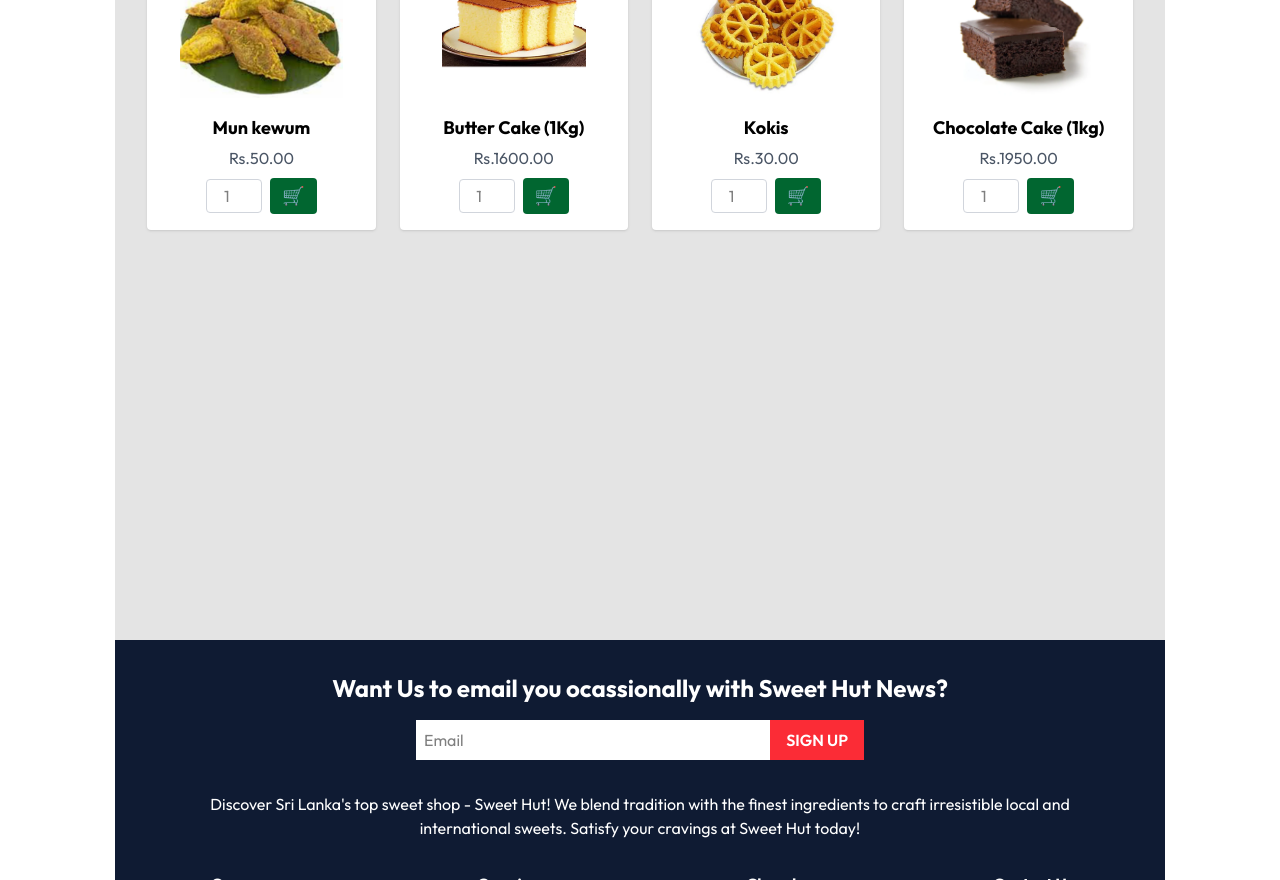
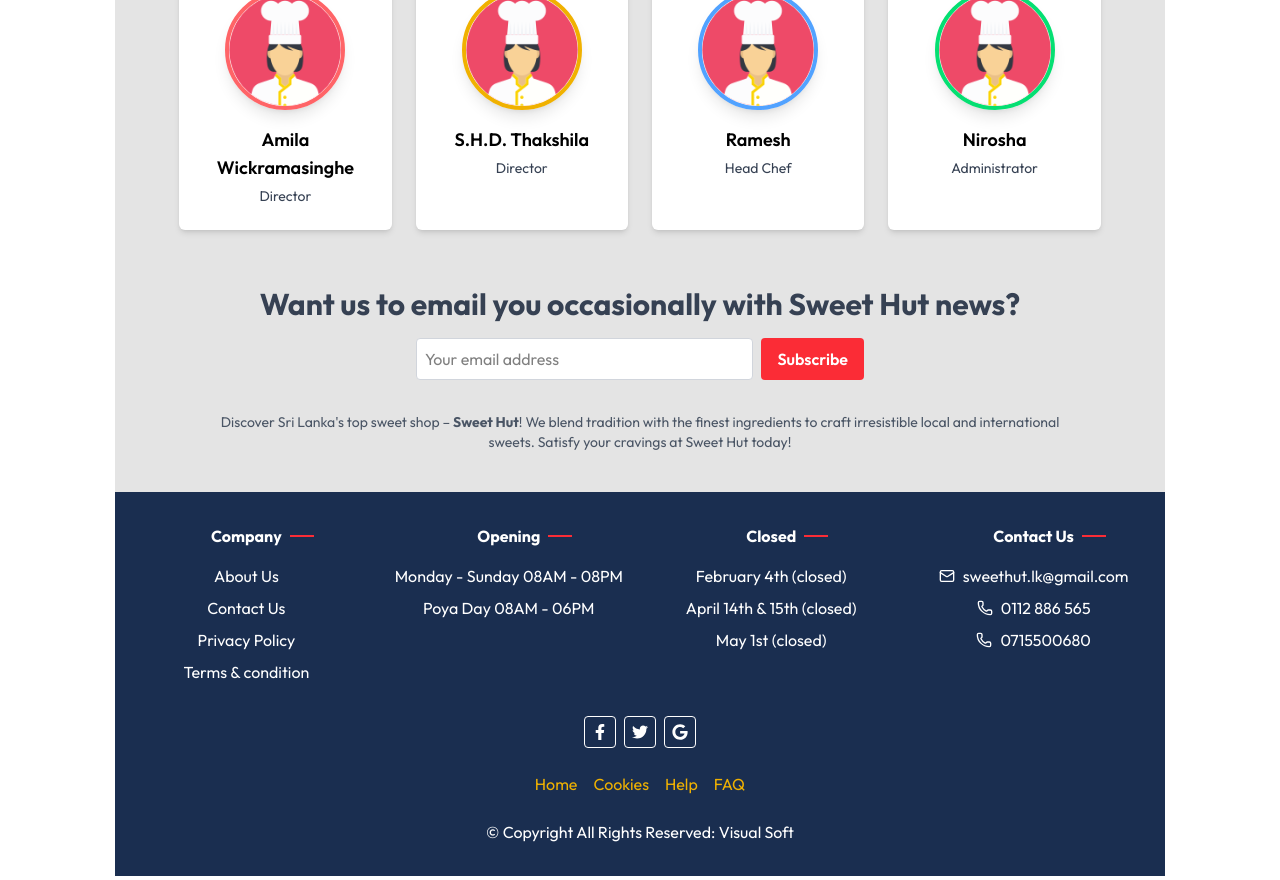
Before and after one commit to sahanharshajith/Sweet-Shop, a React (Vite) app in the folder frontend/: page / in a window 1280 px wide. Shown: the part 1920-2800 px from the top of the page. Built offline with nearby package versions, Linux system fonts and the light colour scheme.

Commit message:
feat: Update BestSeller section styling, refactor Footer component, and add SubscribeBox for email subscriptions

```diff
--- a/frontend/src/components/BestSeller.jsx
+++ b/frontend/src/components/BestSeller.jsx
@@ -38,7 +38,7 @@ const BestSeller = () => {
   };
 
   return (
-    <section className="p-8 bg-[#e4e4e4] min-h-screen">
+    <section className="pt-8 pb-12 px-8 bg-[#e4e4e4]">
       <Toaster position="top-right" toastOptions={{ duration: 2500 }} />
 
       <div className="flex justify-center mb-6">
--- a/frontend/src/components/Footer.jsx
+++ b/frontend/src/components/Footer.jsx
@@ -1,44 +1,10 @@
-import { useState } from 'react';
+import React from 'react';
 import { Mail, Phone } from 'lucide-react';
 
 export default function Footer() {
-  const [email, setEmail] = useState('');
-
-  const handleSubmit = (e) => {
-    e.preventDefault();
-    console.log('Subscribing email:', email);
-    alert('Thank you for subscribing!');
-    setEmail('');
-  };
 
   return (
-    <footer className="bg-[#0f1b33] text-white py-8 px-4">
-        <div className="max-w-6xl mx-auto text-center mb-8">
-          <h2 className="text-2xl font-bold mb-4">Want Us to email you ocassionally with Sweet Hut News?</h2>
-          <form className="flex max-w-md mx-auto" onSubmit={handleSubmit}>
-            <input
-            type="email"
-            placeholder="Email"
-            className="flex-grow p-2 text-black bg-white outline-none"
-            value={email}
-            onChange={(e) => setEmail(e.target.value)}
-            required
-            />
-            <button
-            type="submit"
-            className="bg-red-500 text-white px-4 py-2 font-semibold hover:bg-red-600 transition-colors"
-            >
-            SIGN UP
-            </button>
-          </form>
-        </div>
-
-      <div className="max-w-4xl mx-auto text-center mb-8">
-        <p>
-          Discover Sri Lanka's top sweet shop - Sweet Hut! We blend tradition with the finest ingredients to craft irresistible local and international sweets. Satisfy your cravings at Sweet Hut today!
-        </p>
-      </div>
-
+    <footer className="bg-[#1a2e50] text-white py-8 px-4">
       <div className="max-w-6xl mx-auto grid grid-cols-1 md:grid-cols-4 gap-8 mb-8">
         <div className="text-center">
           <h3 className="font-bold mb-4 relative inline-block">
--- /dev/null
+++ b/frontend/src/components/SubscribeBox.jsx
@@ -0,0 +1,51 @@
+import { useState } from 'react';
+
+const SubscribeBox = () => {
+  const [email, setEmail] = useState('');
+
+  const handleSubmit = (e) => {
+    e.preventDefault();
+    console.log('Subscribing email:', email);
+    alert('Thank you for subscribing!');
+    setEmail('');
+  };
+
+  return (
+    <div className='bg-[#e4e4e4] text-gray-700 pt-2 pb-10 px-4'>
+      {/* Subscribe Section */}
+      <div className="max-w-6xl mx-auto text-center mb-8">
+        <h2 className="text-2xl md:text-3xl font-bold mb-4">
+          Want us to email you occasionally with Sweet Hut news?
+        </h2>
+        <form
+          className="flex flex-col sm:flex-row max-w-md mx-auto gap-2"
+          onSubmit={handleSubmit}
+        >
+          <input
+            type="email"
+            placeholder="Your email address"
+            className="flex-grow p-2 rounded border border-gray-300 bg-white text-black outline-none"
+            value={email}
+            onChange={(e) => setEmail(e.target.value)}
+            required
+          />
+          <button
+            type="submit"
+            className="bg-red-500 hover:bg-red-600 text-white px-4 py-2 font-semibold rounded transition-colors"
+          >
+            Subscribe
+          </button>
+        </form>
+      </div>
+
+      {/* Description Section */}
+      <div className="max-w-4xl mx-auto text-center text-sm text-gray-600 px-4">
+        <p>
+          Discover Sri Lanka's top sweet shop – <strong>Sweet Hut</strong>! We blend tradition with the finest ingredients to craft irresistible local and international sweets. Satisfy your cravings at Sweet Hut today!
+        </p>
+      </div>
+    </div>
+  );
+};
+
+export default SubscribeBox;
--- a/frontend/src/pages/Home.jsx
+++ b/frontend/src/pages/Home.jsx
@@ -3,14 +3,16 @@ import Hero from '../components/Hero'
 import OurTeam from '../components/OurTeam';
 import PopularItems from '../components/PopularItems';
 import BestSeller from '../components/BestSeller';
+import SubscribeBox from '../components/SubscribeBox';
 
 const Home = () => {
   return (
     <div>
         <Hero />
-        <OurTeam />
         <PopularItems />
         <BestSeller />
+        <OurTeam />
+        <SubscribeBox />
     </div>
   )
 }
```
